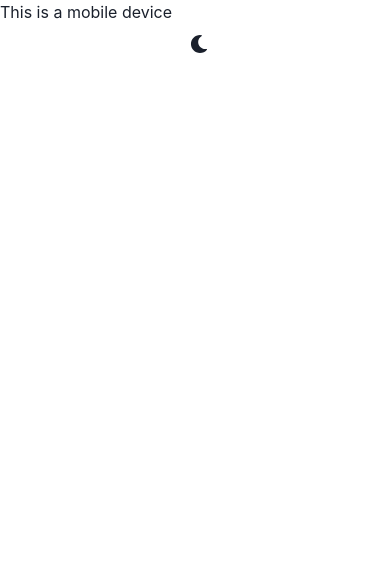
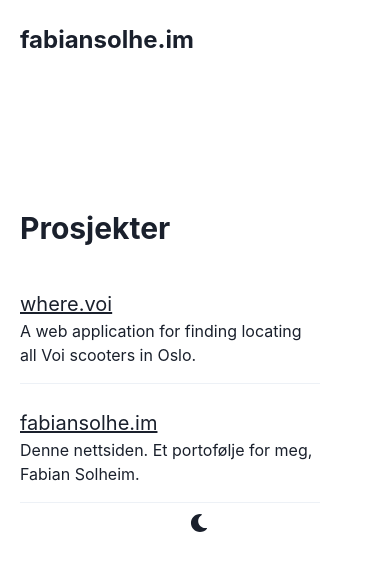
Before and after one commit to fabiansolheim/fabiansolhe.im, a React (Create React App) app: page /prosjekter in a window 390 px wide. Shown: the top 570 px of the page. Built offline with nearby package versions, Linux system fonts and the light colour scheme.

Commit message:
Added some changes to responsiveness

```diff
--- a/package.json
+++ b/package.json
@@ -3,6 +3,7 @@
   "version": "0.1.0",
   "private": true,
   "dependencies": {
+    "@chakra-ui/icons": "^1.1.1",
     "@chakra-ui/react": "^1.7.4",
     "@emotion/react": "^11.7.1",
     "@emotion/styled": "^11.6.0",
--- a/src/App.js
+++ b/src/App.js
@@ -1,4 +1,5 @@
 import React from 'react';
+import {Link as RouterLink} from 'react-router-dom';
 import {
   ChakraProvider,
   HStack,
@@ -16,7 +17,7 @@
   useMediaQuery,
   Flex,
 } from '@chakra-ui/react';
-import { ColorModeSwitcher } from './ColorModeSwitcher';
+import { ColorModeSwitcher } from './components/styling/ColorModeSwitcher';
 import Footer from './components/Footer';
 import ToggleColorMode from './components/ToggleColorMode';
 import "./wavinghand.css";
@@ -38,32 +39,49 @@
 
 
 const SocialLinks = () => {
-  return(  <Box maxW={390} mt={10}>
-    <Text fontSize='xl'>
-      Ta gjerne en titt på <Link style={{textDecoration: 'underline'}}>mine prosjekter</Link>, eller min <Link style={{textDecoration: 'underline'}}>LinkedIn</Link>.
-    </Text>
-  </Box>
+  return (
+    <Box maxW={390} mt={10}>
+      <Text fontSize="xl">
+        Ta gjerne en titt på{' '}
+        <Link
+          as={RouterLink}
+          to="/prosjekter"
+          style={{ textDecoration: 'underline' }}
+        >
+          mine prosjekter
+        </Link>
+        , min{' '}
+        <Link
+          href="https://www.linkedin.com/in/FabianSolheim"
+          style={{ textDecoration: 'underline' }}
+        >
+          LinkedIn
+        </Link>
+        , eller min{' '}
+        <Link
+          href="https://www.github.com/FabianSolheim"
+          style={{ textDecoration: 'underline' }}
+        >
+          Github
+        </Link>
+        .
+      </Text>
+    </Box>
   );
 };
 
 
-const IndexPage = () => {
-  const [isMobile] = useMediaQuery("(max-width: 768px)");
-  return(
-    <ChakraProvider resetCSS theme={theme}>
-    {isMobile ? <p>This is a mobile device</p> :
-    <Container maxWidth="container.lg"padding="0">
-    <HeroText/>
-    <SocialLinks/>
-
-    </Container>
-    }
-    <ToggleColorMode/>
-
-
-  </ChakraProvider>
+const Index = () => {
+  const [isNotMobile] = useMediaQuery("(min-width: 600px)");
+  return (
+    <>
+      <Container maxWidth="container.lg" padding="0">
+        <Box ml={isNotMobile ? '0' : 5}>
+          <HeroText />
+          <SocialLinks />
+        </Box>
+      </Container>
+    </>
   );
-
-
 }
-export default IndexPage;
+export default Index;
--- /dev/null
+++ b/src/Prosjekter.js
@@ -0,0 +1,79 @@
+import React from 'react';
+import { Link as RouterLink } from 'react-router-dom';
+import {
+  ChakraProvider,
+  HStack,
+  Box,
+  Text,
+  Link,
+  Container,
+  Divider,
+  Center,
+  Heading,
+  Grid,
+  theme,
+  useMediaQuery,
+  Flex,
+} from '@chakra-ui/react';
+import Footer from './components/Footer';
+import ToggleColorMode from './components/ToggleColorMode';
+import './wavinghand.css';
+import {projects} from "./components/data/projects.js"
+
+
+const Header = () => {
+  return (
+    <Flex as="nav" wrap="wrap" mt={6} >
+        <Heading as="h1" size="lg">
+          <Link as={RouterLink} to={'/'}>
+            fabiansolhe.im
+          </Link>
+        </Heading>
+    </Flex>
+  );
+}
+
+const HeroText = () => {
+  const [isNotMobile] = useMediaQuery('(min-width: 600px)');
+  return (
+    <Box mt={isNotMobile ? 60 : 153} position="relative" w={[300, 400, 500]}>
+      <Heading mb={4}>Prosjekter</Heading>
+      <HStack>
+        <ul>
+          {projects.map(project => (
+            <Box mt={6}>
+              <li style={{ listStyleType: 'none' }}>
+                <Text fontSize="xl">
+                  <Link
+                    style={{ textDecoration: 'underline' }}
+                    _target="_blank"
+                    href={project.link}
+                  >
+                    {project.name}
+                  </Link>
+                </Text>
+                <p>{project.description}</p>
+                <Divider mt={4} />
+              </li>
+            </Box>
+          ))}
+        </ul>
+      </HStack>
+    </Box>
+  );
+};
+
+const Prosjekter = () => {
+      const [isNotMobile] = useMediaQuery('(min-width: 600px)');
+  return (
+    <>
+      <Container maxWidth="container.lg" padding="0">
+        <Box ml={isNotMobile ? '0' : 5}>
+          <Header />
+          <HeroText />
+        </Box>
+      </Container>
+    </>
+  );
+};
+export default Prosjekter;
--- a/src/components/ToggleColorMode.js
+++ b/src/components/ToggleColorMode.js
@@ -1,6 +1,6 @@
 import React from 'react';
 import {Box, Center} from "@chakra-ui/react";
-import { ColorModeSwitcher } from '../ColorModeSwitcher';
+import { ColorModeSwitcher } from './styling/ColorModeSwitcher';
 
 function ToggleColorMode() {
     return <Box>
--- /dev/null
+++ b/src/components/data/projects.js
@@ -0,0 +1,13 @@
+export const projects = [
+  {
+    name: 'where.voi',
+    description:
+      'A web application for finding locating all Voi scooters in Oslo.',
+    link: 'https://wherevoi.netlify.app/',
+  },
+  {
+    name: 'fabiansolhe.im',
+    description: 'Denne nettsiden. Et portofølje for meg, Fabian Solheim.',
+    link: '/',
+  },
+];
--- a/src/index.js
+++ b/src/index.js
@@ -1,16 +1,24 @@
-import { ColorModeScript, ChakraProvider } from '@chakra-ui/react';
+import { ColorModeScript, ChakraProvider, Box, useMediaQuery } from '@chakra-ui/react';
 import React, { StrictMode } from 'react';
 import ReactDOM from 'react-dom';
-import IndexPage from './App';
-import theme from "./theme";
+import Index from './App';
+import Prosjekter from "./Prosjekter"
+import theme from "./components/styling/theme";
 import {BrowserRouter, Route, Routes} from 'react-router-dom';
+import ToggleColorMode from "./components/ToggleColorMode";
 
 ReactDOM.render(
   <StrictMode>
     <ChakraProvider resetCSS theme={theme}>
-    <ColorModeScript />
-    <IndexPage />
+      <ColorModeScript />
+      <BrowserRouter>
+        <Routes>
+          <Route path="/" element={<Index />} />
+          <Route path="/prosjekter" element={<Prosjekter />} />
+          <Route path="*" element={<h1>Not found</h1>} />
+        </Routes>
+        <ToggleColorMode />
+      </BrowserRouter>
     </ChakraProvider>
   </StrictMode>,
-  document.getElementById('root')
-);
+  document.getElementById('root'));
```
Also changed, not shown: src/components/styling/ColorModeSwitcher.js (renamed from src/ColorModeSwitcher.js), src/components/styling/theme.js (renamed from src/theme.js), 1 other file (tests, documents, lock files or other folders).
